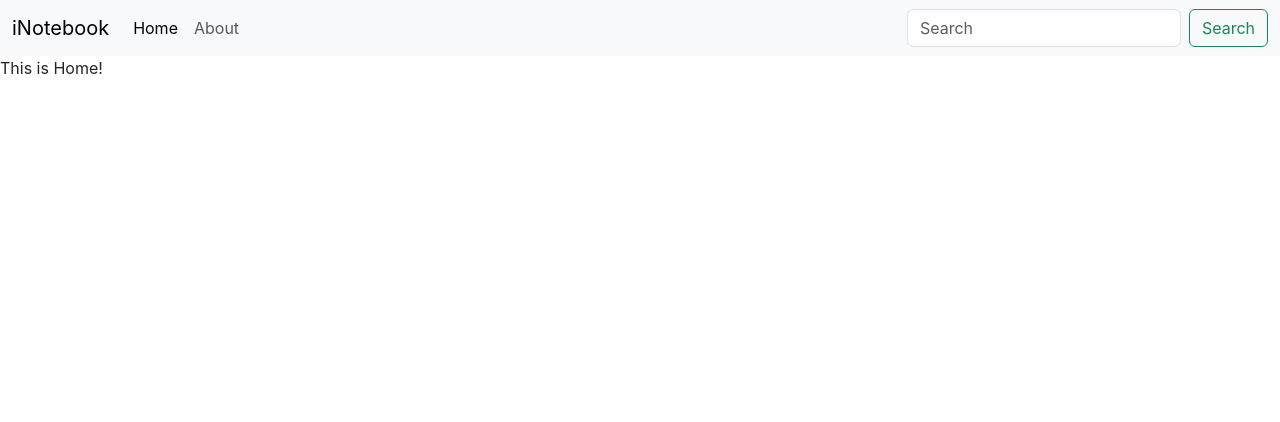
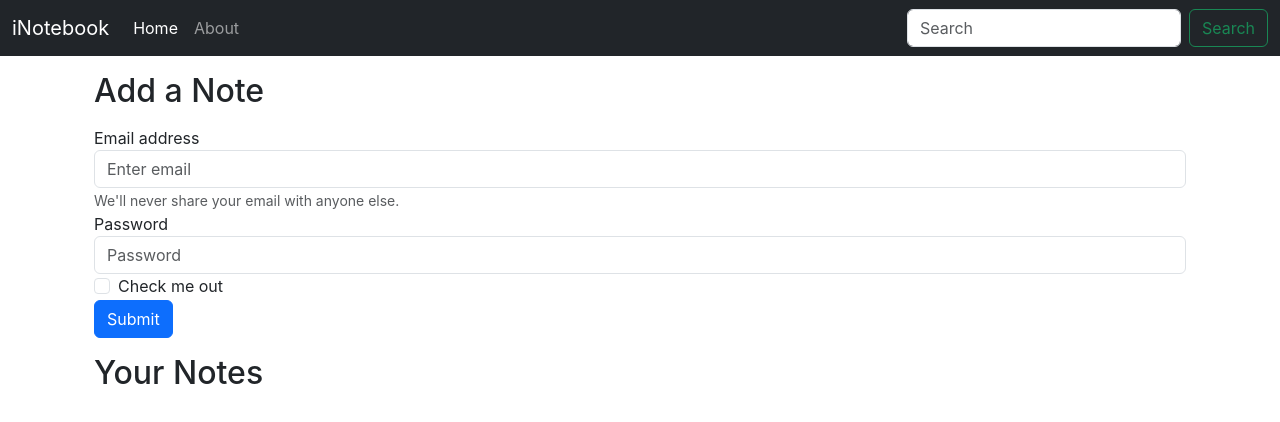
Before and after one commit to salim17/harry-iNotebook, a React (Create React App) app: page / in a window 1280 px wide. Shown: the top 422 px of the page. Built offline with nearby package versions, Linux system fonts and the light colour scheme.

Commit message:
video 59

```diff
--- a/src/App.js
+++ b/src/App.js
@@ -11,10 +11,12 @@
       <NoteState>
         <Router>
           <Navbar />
-          <Routes>
-            <Route exact path="/" element={<Home />}></Route>
-            <Route exact path="/about" element={<About />}></Route>
-          </Routes>
+          <div className="container">
+            <Routes>
+              <Route exact path="/" element={<Home />}></Route>
+              <Route exact path="/about" element={<About />}></Route>
+            </Routes>
+          </div>
         </Router>
       </NoteState>
     </>
--- a/src/components/About.js
+++ b/src/components/About.js
@@ -1,15 +1,11 @@
-import React, {useContext, useEffect} from 'react';
-import noteContext from '../context/notes/noteContext';
+import React from 'react';
+
 
 const About = () => {
-  const a = useContext(noteContext);
-  useEffect(() => {
-    a.update();
-    // eslint-disable-next-line
-  }, [])
+
   return (
     <div>
-      This is About {a.state.name} and he is in class  {a.state.class}
+      This is About page
     </div>
   )
 }
--- a/src/components/Home.js
+++ b/src/components/Home.js
@@ -1,11 +1,49 @@
-import React from 'react'
+import React from "react";
 
 const Home = () => {
   return (
     <div>
-      This is Home!
+      <div className="container my-3">
+      <h2>Add a Note</h2>
+      <form className="my-3">
+        <div className="form-group">
+          <label for="exampleInputEmail1">Email address</label>
+          <input
+            type="email"
+            className="form-control"
+            id="exampleInputEmail1"
+            aria-describedby="emailHelp"
+            placeholder="Enter email"
+          />
+          <small id="emailHelp" className="form-text text-muted">
+            We'll never share your email with anyone else.
+          </small>
+        </div>
+        <div className="form-group">
+          <label for="exampleInputPassword1">Password</label>
+          <input
+            type="password"
+            className="form-control"
+            id="exampleInputPassword1"
+            placeholder="Password"
+          />
+        </div>
+        <div className="form-check">
+          <input type="checkbox" className="form-check-input" id="exampleCheck1" />
+          <label className="form-check-label" for="exampleCheck1">
+            Check me out
+          </label>
+        </div>
+        <button type="submit" className="btn btn-primary">
+          Submit
+        </button>
+      </form>
+      </div>
+      <div className="container">
+      <h2>Your Notes</h2>
+      </div>
     </div>
-  )
-}
+  );
+};
 
-export default Home
+export default Home;
--- a/src/components/Navbar.js
+++ b/src/components/Navbar.js
@@ -1,9 +1,17 @@
-import React from "react";
-import { Link } from "react-router-dom";
+import React, { useEffect } from "react";
+import { Link, useLocation } from "react-router-dom";
+
+
 
 const Navbar = () => {
+  let location = useLocation();
+
+  useEffect(() => {
+    console.log(location)
+  }, [location]);
+
   return (
-    <nav className="navbar navbar-expand-lg bg-body-tertiary">
+    <nav className="navbar navbar-expand-lg navbar-dark bg-dark">
       <div className="container-fluid">
         <Link className="navbar-brand" to="/">
           iNotebook
@@ -22,12 +30,12 @@
         <div className="collapse navbar-collapse" id="navbarSupportedContent">
           <ul className="navbar-nav me-auto mb-2 mb-lg-0">
             <li className="nav-item">
-              <Link className="nav-link active" aria-current="page" to="/">
+              <Link className={`nav-link ${location.pathname === '/' ? 'active': ''}`} aria-current="page" to="/">
                 Home
               </Link>
             </li>
             <li className="nav-item">
-              <Link className="nav-link" to="/about">
+              <Link className={`nav-link ${location.pathname === '/about' ? 'active': ''}`} to="/about">
                 About
               </Link>
             </li>
--- a/src/context/notes/NoteState.js
+++ b/src/context/notes/NoteState.js
@@ -1,22 +1,8 @@
-import { useState } from "react";
 import NoteContext from "./noteContext";
 
 const NoteState = (props) => {
-  const s1 = {
-    name: "Harry",
-    class: "5b",
-  };
-  const [state, setState] = useState(s1);
-  const update = () => {
-    setTimeout(() => {
-        setState( {
-            "name" : "Larry",
-            "class" : "10b"
-        })
-    }, 1000);
-  }
   return (
-    <NoteContext.Provider value={{state, update}}>{props.children}</NoteContext.Provider>
+    <NoteContext.Provider value={{}}>{props.children}</NoteContext.Provider>
   );
 };
 
--- a/src/context/notes/noteContext.js
+++ b/src/context/notes/noteContext.js
@@ -1,5 +1,5 @@
 import { createContext } from "react";
 
-const noteContext = createContext();
+const notesContext = createContext();
 
-export default noteContext;
+export default notesContext;
```
